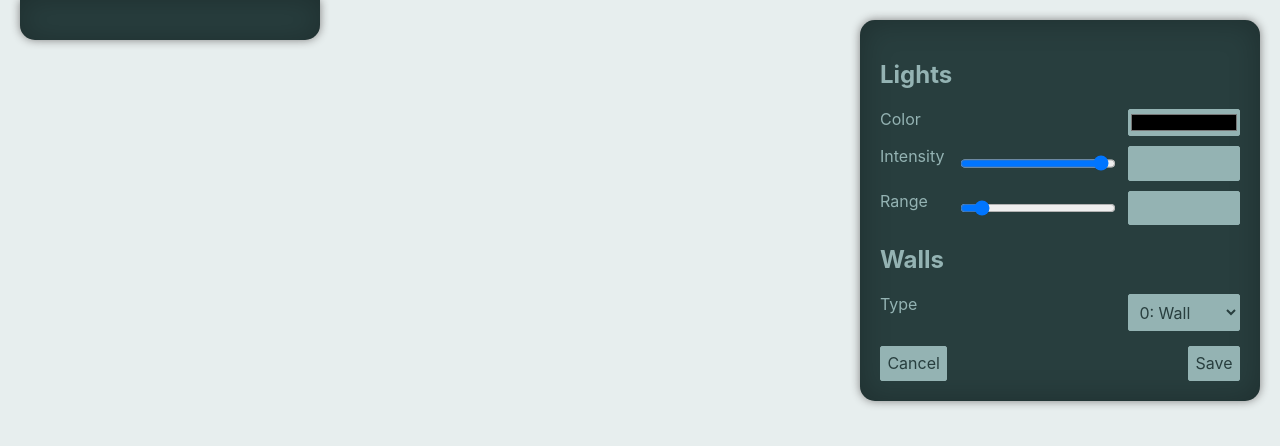
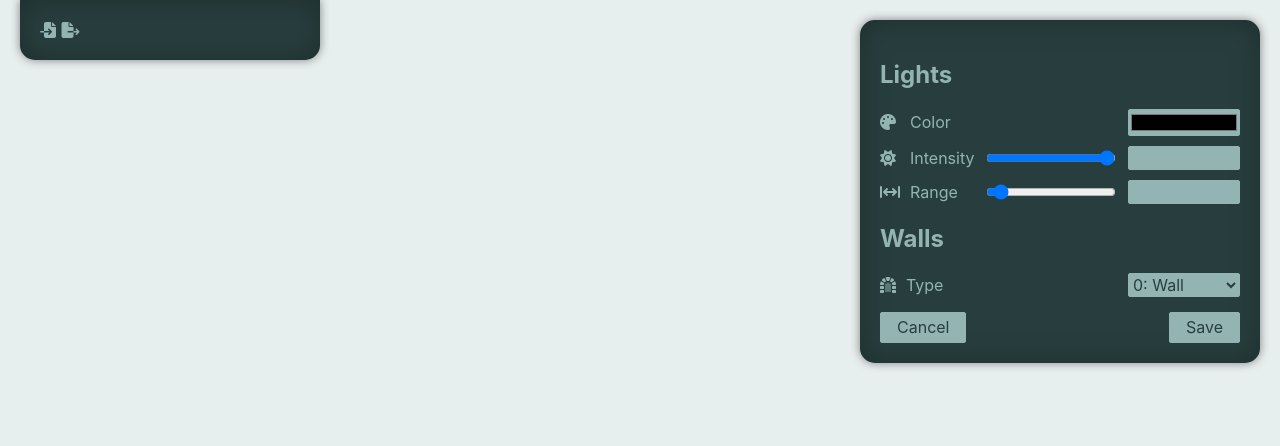
Before and after one commit to Anders142536/Dungeon-Alchemist-Json-Editor, a Svelte app: page / in a window 1280 px wide. Shown: the top 446 px of the page. Built offline with nearby package versions, Linux system fonts and the light colour scheme.

Commit message:
added Icons

```diff
--- a/package.json
+++ b/package.json
@@ -7,7 +7,7 @@
     "dev": "rollup -c -w",
     "start": "sirv public --no-clear",
     "check": "svelte-check --tsconfig ./tsconfig.json",
-	"deploy": "npx gh-pages -d public"
+    "deploy": "npx gh-pages -d public"
   },
   "devDependencies": {
     "@rollup/plugin-commonjs": "^17.0.0",
--- a/public/global.css
+++ b/public/global.css
@@ -1,17 +1,26 @@
 :root {
-	--white:		#E7EEEE; /* map background */
-	--light-blue:	#CFDEDE; /* grid lines*/
-	--dark-gray:	#101919; /* walls */
+	--white: #E7EEEE;
+	/* map background */
+	--light-blue: #CFDEDE;
+	/* grid lines*/
+	--dark-gray: #101919;
+	/* walls */
 	/* vero: maybe something warmer? */
-	--gray:			#283e3e; /* interface background */
-	--light-gray:	#94B3B3; /* interface elements */
-	--yellow:		#FFB10A; /* light fill */
-	--orange:		#F07A05; /* light center */
-	--brown:		#83430C; /* doors */
+	--gray: #283e3e;
+	/* interface background */
+	--light-gray: #94B3B3;
+	/* interface elements */
+	--yellow: #FFB10A;
+	/* light fill */
+	--orange: #F07A05;
+	/* light center */
+	--brown: #83430C;
+	/* doors */
 }
 
 
-html, body {
+html,
+body {
 	position: relative;
 	width: 100%;
 	height: 100%;
@@ -25,7 +34,7 @@ body {
 
 
 a {
-	color: rgb(0,100,200);
+	color: rgb(0, 100, 200);
 	text-decoration: none;
 }
 
@@ -34,18 +43,19 @@ a:hover {
 }
 
 a:visited {
-	color: rgb(0,80,160);
+	color: rgb(0, 80, 160);
 }
 
 label {
 	display: block;
 }
 
-input, select {
+input,
+select {
 	font-family: inherit;
 	font-size: inherit;
 	-webkit-padding: 0.4em 0;
-	padding: 0.4em;
+	/* padding: 0.4em; */
 	box-sizing: border-box;
 	border: 1px solid var(--light-gray);
 	border-radius: 2px;
@@ -59,6 +69,7 @@ input:disabled {
 
 input[type='button'] {
 	outline: none;
+	padding: 0.3em 1em;
 }
 
 input[type='button']:disabled {
@@ -79,7 +90,7 @@ input[type='color'] {
 	padding: 0px;
 }
 
-input[type='color'] > div {
+input[type='color']>div {
 	border: 1.5px solid var(--light-gray);
 }
 
--- a/public/index.html
+++ b/public/index.html
@@ -10,8 +10,12 @@
 	<link rel='icon' type='image/png' href='./favicon.png'>
 	<link rel='stylesheet' href='./global.css'>
 	<link rel='stylesheet' href='./build/bundle.css'>
-	<script src="https://kit.fontawesome.com/6783a76657.js" crossorigin="anonymous"></script>
+	<!-- <script src="https://kit.fontawesome.com/6783a76657.js" crossorigin="anonymous"></script> -->
 	<script defer src='./build/bundle.js'></script>
+
+	<link rel="stylesheet" href="https://cdnjs.cloudflare.com/ajax/libs/font-awesome/6.1.2/css/all.min.css"
+		integrity="sha512-1sCRPdkRXhBV2PBLUdRb4tMg1w2YPf37qatUFeS7zlBy7jJI8Lf4VHwWfZZfpXtYSLy85pkm9GaYVYMfw5BC1A=="
+		crossorigin="anonymous" referrerpolicy="no-referrer" />
 </head>
 
 <body>
--- a/src/inspector/Editor.svelte
+++ b/src/inspector/Editor.svelte
@@ -4,20 +4,24 @@
 <form>
   <h2>Lights</h2>
   <div class="editor-grid">
+    <i class="fa-solid fa-palette" />
     Color
     <div />
     <input type="color" />
 
+    <i class="fa-solid fa-sun" />
     Intensity
-    <input type="range" min="0" max="1" step="0.01" />
+    <input type="range" min="0" max="1" step="0.01" class="slider" />
     <input type="number" min="0" max="1" step="0.01" />
 
+    <i class="fa-solid fa-arrows-left-right-to-line" />
     Range
-    <input type="range" min="0" max="1000" step="1" />
+    <input type="range" min="0" max="1000" step="1" class="slider" />
     <input type="number" min="0" max="1000" step="1" />
   </div>
   <h2>Walls</h2>
   <div class="editor-grid">
+    <i class="fa-solid fa-dungeon" />
     Type
     <div />
     <select>
@@ -35,8 +39,9 @@
 <style>
   .editor-grid {
     display: grid;
-    grid-template-columns: auto minmax(0px, 10em) 7em;
+    grid-template-columns: max-content auto minmax(0px, 10em) 7em;
     gap: 10px;
+    align-items: center;
   }
 
   .button-bar {
@@ -44,4 +49,9 @@
     justify-content: space-between;
     margin-top: 15px;
   }
+
+  /* .slider {
+    width: 135px;
+    height: 25px;
+  } */
 </style>
--- a/src/topbar/Topbar.svelte
+++ b/src/topbar/Topbar.svelte
@@ -1,7 +1,12 @@
 <script>
+  import Export from './export/Export.svelte'
+  import Import from './import/Import.svelte'
 </script>
 
-<div id="topbar" class="interface" />
+<div id="topbar" class="interface">
+  <Import />
+  <Export />
+</div>
 
 <style>
   #topbar {
--- a/src/topbar/export/Export.svelte
+++ b/src/topbar/export/Export.svelte
@@ -0,0 +1 @@
+<i class="fa-solid fa-file-export" />
--- a/src/topbar/import/Import.svelte
+++ b/src/topbar/import/Import.svelte
@@ -0,0 +1 @@
+<i class="fa-solid fa-file-import" />
```
